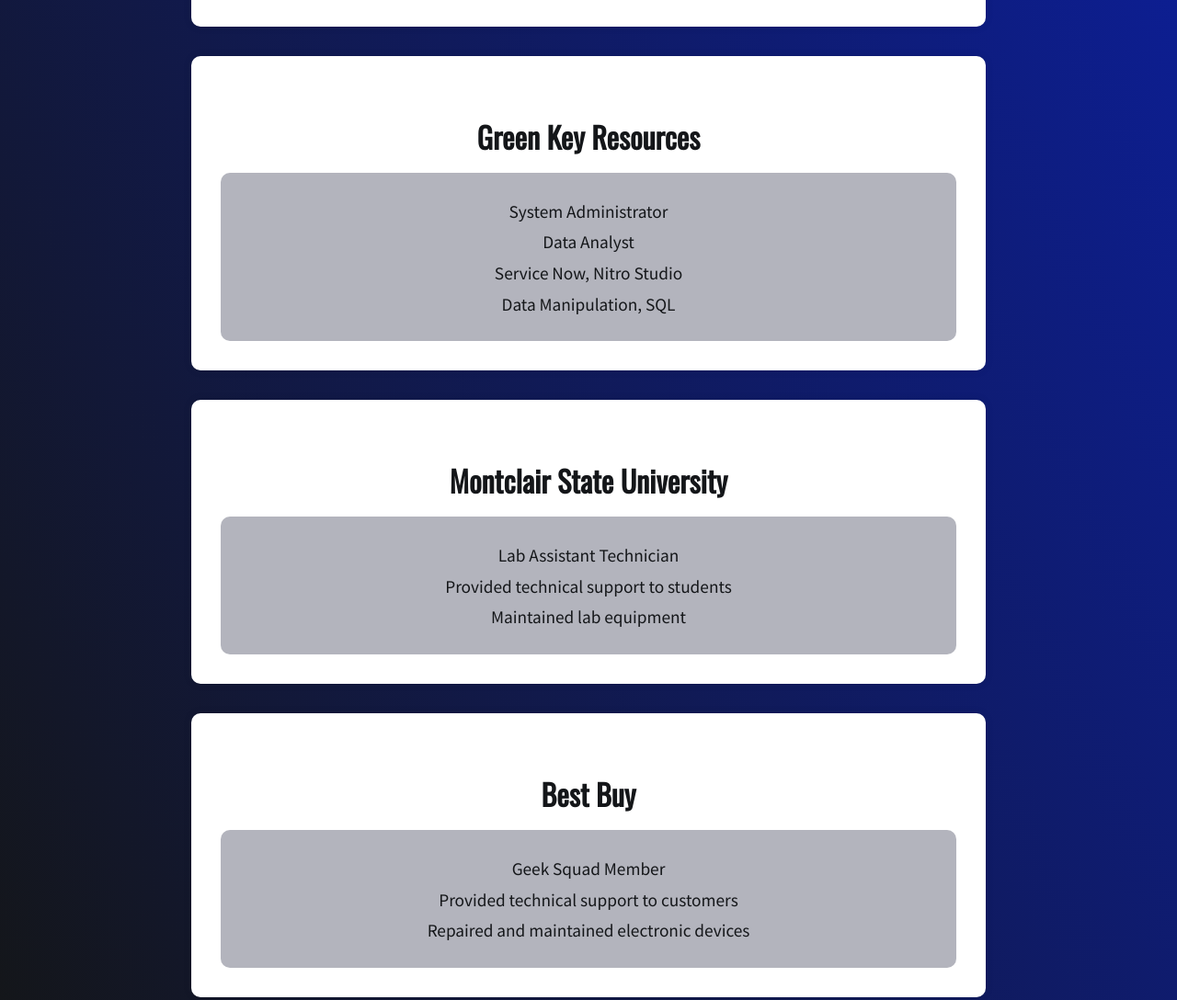
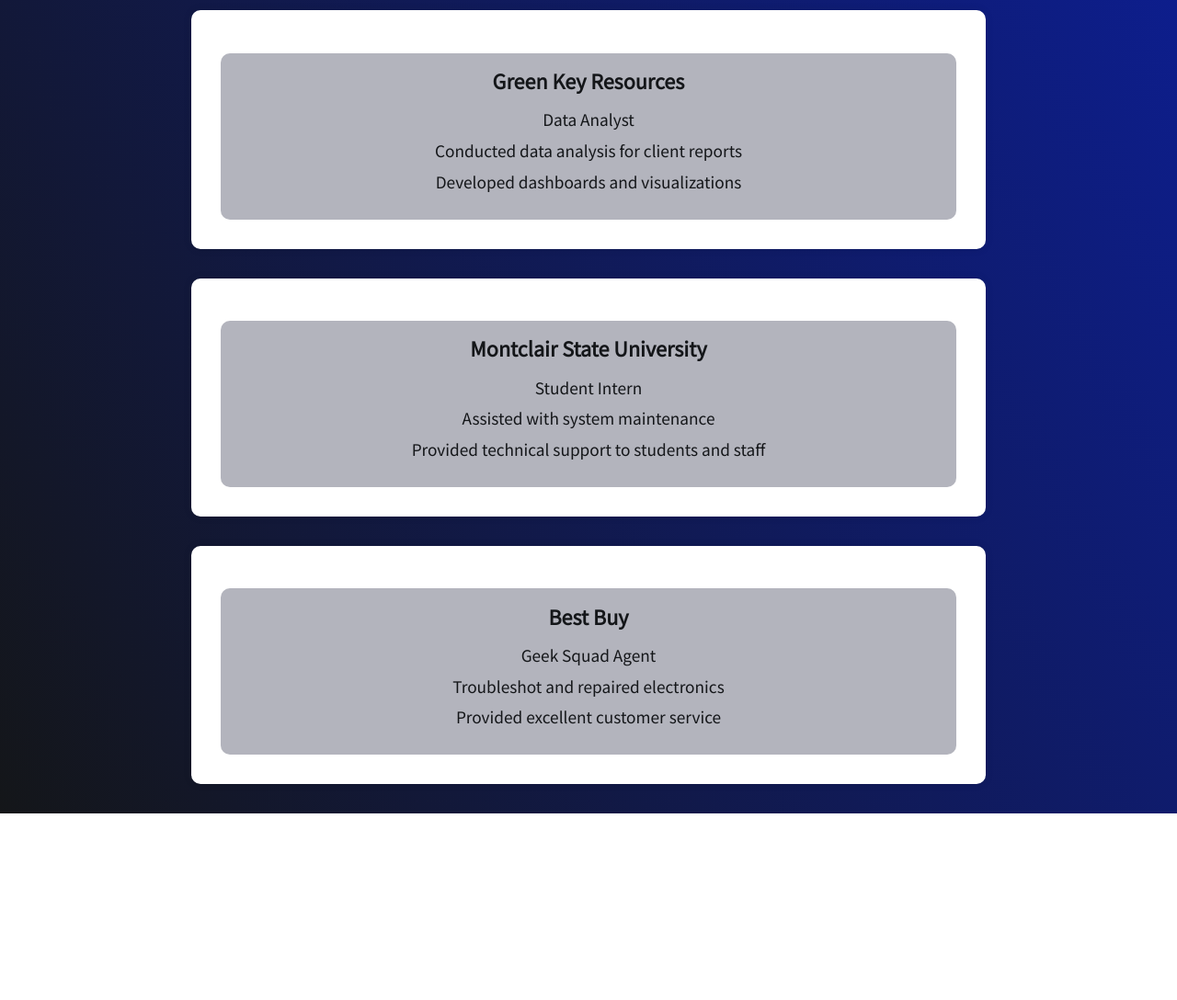
Before and after one commit to peruvianpapi23/bsal.github.io, a plain HTML site: page index.html in a window 1280 px wide. Shown: the part 1443-2531 px from the top of the page at 92% size. After the commit the page ends 2328 px from the top, so only its background shows below. Drawn offline with nearby package versions, Linux system fonts and the light colour scheme.

Commit message:
Update index.html

```diff
--- a/index.html
+++ b/index.html
@@ -26,15 +26,6 @@
             padding: 2em;
             transition: background-color 0.3s;
             overflow: hidden;
-        }
-        .mouse-effect {
-            position: fixed;
-            width: 100vw;
-            height: 100vh;
-            pointer-events: none;
-            z-index: 9999;
-            background: radial-gradient(circle, rgba(179, 180, 189, 0.6) 10%, transparent 40%);
-            mix-blend-mode: multiply;
         }
         .container {
             display: flex;
@@ -162,10 +153,13 @@
             font-size: 0.9em;
             color: #141619; /* Dark grey text */
         }
+        .resume-section .smaller-bubble h4 {
+            font-size: 1.5em;
+            margin: 0;
+        }
     </style>
 </head>
 <body>
-    <div class="mouse-effect"></div>
     <div class="container">
         <div class="hero">
             <div class="hero-text">
@@ -200,8 +194,8 @@
             <p>Outside of work, I'm actively involved in Brazilian Jiu Jitsu and student organizations such as L.A.S.O and the Data Driven Student Alliance. I'm also fluent in English and Spanish, and I'm certified in CPR and First Aid.</p>
         </div>
         <div class="resume-section" id="sensorium-avr">
-            <h3>Sensorium AVR</h3>
             <div class="smaller-bubble">
+                <h4>Sensorium AVR</h4>
                 <ul>
                     <li>Assistant Administrator</li>
                     <li>Managed IT infrastructure</li>
@@ -210,53 +204,35 @@
             </div>
         </div>
         <div class="resume-section" id="green-key-resources">
-            <h3>Green Key Resources</h3>
             <div class="smaller-bubble">
+                <h4>Green Key Resources</h4>
                 <ul>
-                    <li>System Administrator</li>
                     <li>Data Analyst</li>
-                    <li>Service Now, Nitro Studio</li>
-                    <li>Data Manipulation, SQL</li>
+                    <li>Conducted data analysis for client reports</li>
+                    <li>Developed dashboards and visualizations</li>
                 </ul>
             </div>
         </div>
         <div class="resume-section" id="montclair-state">
-            <h3>Montclair State University</h3>
             <div class="smaller-bubble">
+                <h4>Montclair State University</h4>
                 <ul>
-                    <li>Lab Assistant Technician</li>
-                    <li>Provided technical support to students</li>
-                    <li>Maintained lab equipment</li>
+                    <li>Student Intern</li>
+                    <li>Assisted with system maintenance</li>
+                    <li>Provided technical support to students and staff</li>
                 </ul>
             </div>
         </div>
         <div class="resume-section" id="best-buy">
-            <h3>Best Buy</h3>
             <div class="smaller-bubble">
+                <h4>Best Buy</h4>
                 <ul>
-                    <li>Geek Squad Member</li>
-                    <li>Provided technical support to customers</li>
-                    <li>Repaired and maintained electronic devices</li>
+                    <li>Geek Squad Agent</li>
+                    <li>Troubleshot and repaired electronics</li>
+                    <li>Provided excellent customer service</li>
                 </ul>
             </div>
         </div>
     </div>
-    <script>
-        const mouseEffect = document.querySelector('.mouse-effect');
-
-        document.addEventListener('mousemove', (e) => {
-            mouseEffect.style.left = `${e.clientX}px`;
-            mouseEffect.style.top = `${e.clientY}px`;
-        });
-
-        // Smooth scrolling function
-        window.onload = function() {
-            const body = document.body;
-            const height = body.scrollHeight - window.innerHeight;
-            window.onscroll = function() {
-                body.style.backgroundPositionY = `${(window.scrollY / height) * 100}%`;
-            };
-        };
-    </script>
 </body>
 </html>
```
